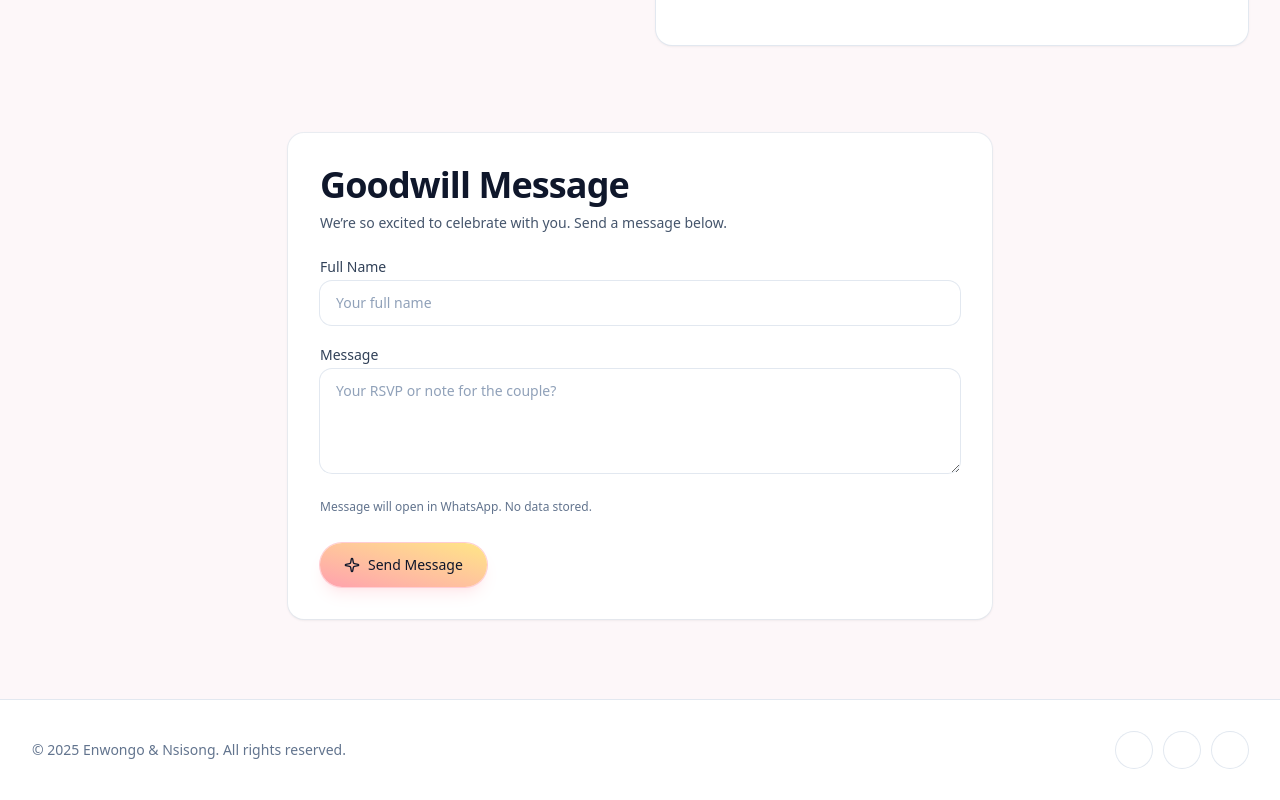
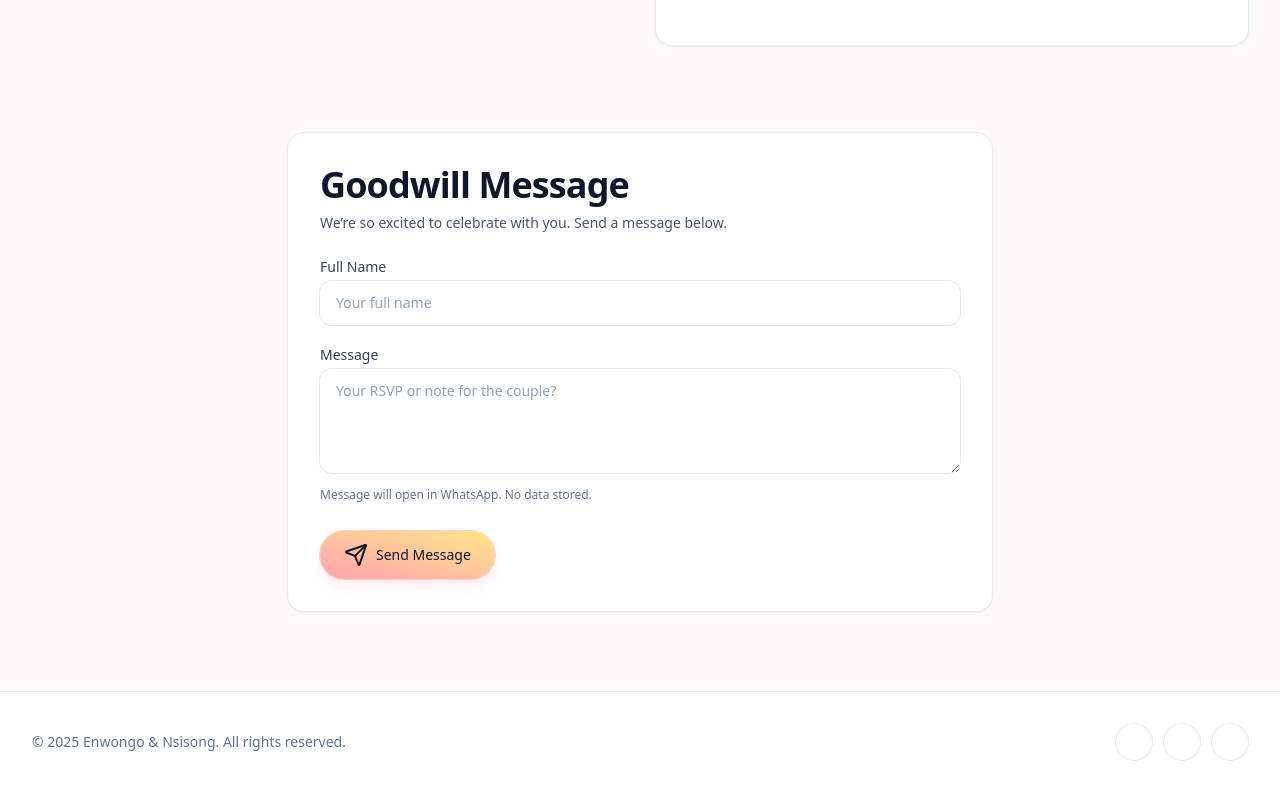
Before and after one commit to slyde619/luvbirds, a React (Vite) app: page / in a window 1280 px wide. Shown: the part 2457-3257 px from the top of the page. Built offline with nearby package versions, Linux system fonts and the light colour scheme; grey boxes are pictures that could not be loaded.

Commit message:
chores: updated digit

```diff
--- a/src/components/GoodwillMessage.jsx
+++ b/src/components/GoodwillMessage.jsx
@@ -1,9 +1,9 @@
-import { useState } from 'react';
-import { motion, AnimatePresence } from 'framer-motion';
-import { Sparkle } from 'lucide-react';
+import { useState } from "react";
+import { motion, AnimatePresence } from "framer-motion";
+import { Sparkle } from "lucide-react";
 
 function GoodwillMessage() {
-  const [formData, setFormData] = useState({ name: '', message: '' });
+  const [formData, setFormData] = useState({ name: "", message: "" });
   const [showModal, setShowModal] = useState(false);
 
   const handleChange = (e) => {
@@ -14,21 +14,21 @@ function GoodwillMessage() {
   const handleSubmit = (e) => {
     e.preventDefault();
     if (!formData.name || !formData.message) {
-      ['name', 'message'].forEach((field) => {
+      ["name", "message"].forEach((field) => {
         if (!formData[field]) {
           const el = document.getElementById(field);
-          el.classList.add('ring-rose-300');
-          setTimeout(() => el.classList.remove('ring-rose-300'), 600);
+          el.classList.add("ring-rose-300");
+          setTimeout(() => el.classList.remove("ring-rose-300"), 600);
         }
       });
       return;
     }
-    const phone = '+2348105195602'; // Replace with host's WhatsApp number (international format)
-    const text = `Goodwill Message from ${formData.name}: ${formData.message}`;
+    const phone = "+2347041238582";
+    const text = `Goodwill Message from ${formData.name}: \n\n${formData.message}`;
     const url = `https://wa.me/${phone}?text=${encodeURIComponent(text)}`;
-    window.open(url, '_blank');
+    window.open(url, "_blank");
     setShowModal(true);
-    setFormData({ name: '', message: '' });
+    setFormData({ name: "", message: "" });
   };
 
   return (
@@ -49,15 +49,25 @@ function GoodwillMessage() {
                 <h2 className="text-3xl md:text-4xl font-semibold tracking-tight text-slate-900 font-playfair">
                   Goodwill Message
                 </h2>
-                <p className="mt-2 text-slate-600 text-sm">We’re so excited to celebrate with you. Send a message below.</p>
+                <p className="mt-2 text-slate-600 text-sm">
+                  We’re so excited to celebrate with you. Send a message below.
+                </p>
               </div>
               <div className="hidden sm:block">
-                <i data-lucide="calendar-heart" className="w-8 h-8 text-rose-400"></i>
+                <i
+                  data-lucide="calendar-heart"
+                  className="w-8 h-8 text-rose-400"
+                ></i>
               </div>
             </div>
             <div className="mt-6 space-y-5" aria-describedby="rsvp-hint">
               <div>
-                <label htmlFor="name" className="block text-sm text-slate-700 mb-1">Full Name</label>
+                <label
+                  htmlFor="name"
+                  className="block text-sm text-slate-700 mb-1"
+                >
+                  Full Name
+                </label>
                 <input
                   id="name"
                   name="name"
@@ -70,7 +80,12 @@ function GoodwillMessage() {
                 />
               </div>
               <div>
-                <label htmlFor="message" className="block text-sm text-slate-700 mb-1">Message</label>
+                <label
+                  htmlFor="message"
+                  className="block text-sm text-slate-700 mb-1"
+                >
+                  Message
+                </label>
                 <textarea
                   id="message"
                   name="message"
@@ -81,15 +96,40 @@ function GoodwillMessage() {
                   placeholder="Your RSVP or note for the couple?"
                 ></textarea>
               </div>
-              <p id="rsvp-hint" className="text-xs text-slate-500">
+              <p id="rsvp-hint" className="-mt-3 text-xs text-slate-500">
                 Message will open in WhatsApp. No data stored.
               </p>
               <div className="pt-2">
                 <button
                   onClick={handleSubmit}
-                  className="inline-flex items-center gap-2 rounded-full px-6 py-3 text-sm font-medium bg-gradient-to-tr from-rose-300 to-amber-200 hover:from-rose-300/90 hover:to-amber-200/90 text-slate-900 shadow-lg shadow-rose-200/40 ring-1 ring-rose-200 hover:ring-rose-300 transition-all"
+                  className="inline-flex items-center gap-2 rounded-full px-6 py-3 text-sm font-medium bg-gradient-to-tr from-rose-300 to-amber-200 hover:from-rose-300/90 hover:to-amber-200/90 text-slate-900 shadow-lg shadow-rose-200/40 ring-1 ring-rose-200 hover:ring-rose-300 transition-all cursor-pointer"
                 >
-                  <Sparkle size={16} /> Send Message
+                  <svg
+                    xmlns="http://www.w3.org/2000/svg"
+                    width="24"
+                    height="24"
+                    viewBox="0 0 24 24"
+                    fill="none"
+                    stroke="currentColor"
+                    stroke-width="2"
+                    stroke-linecap="round"
+                    stroke-linejoin="round"
+                    class="lucide lucide-send-icon lucide-send"
+                  >
+                    <motion.path
+                      initial={{ pathLength: 0 }}
+                      whileInView={{ pathLength: 1 }}
+                      transition={{ duration: 1.5, ease: "easeInOut" }}
+                      d="M14.536 21.686a.5.5 0 0 0 .937-.024l6.5-19a.496.496 0 0 0-.635-.635l-19 6.5a.5.5 0 0 0-.024.937l7.93 3.18a2 2 0 0 1 1.112 1.11z"
+                    />
+                    <motion.path
+                      initial={{ pathLength: 0 }}
+                      whileInView={{ pathLength: 1 }}
+                      transition={{ duration: 1.5, ease: "easeInOut" }}
+                      d="m21.854 2.147-10.94 10.939"
+                    />
+                  </svg>{" "}
+                  Send Message
                 </button>
               </div>
             </div>
@@ -120,7 +160,10 @@ function GoodwillMessage() {
             >
               <div className="flex items-center gap-3">
                 <div className="h-10 w-10 rounded-full bg-emerald-50 ring-1 ring-emerald-100 flex items-center justify-center">
-                  <i data-lucide="check-circle-2" className="w-6 h-6 text-emerald-600"></i>
+                  <i
+                    data-lucide="check-circle-2"
+                    className="w-6 h-6 text-emerald-600"
+                  ></i>
                 </div>
                 <h3 className="text-xl font-medium tracking-tight text-slate-900 font-playfair">
                   Message Sent!
```
